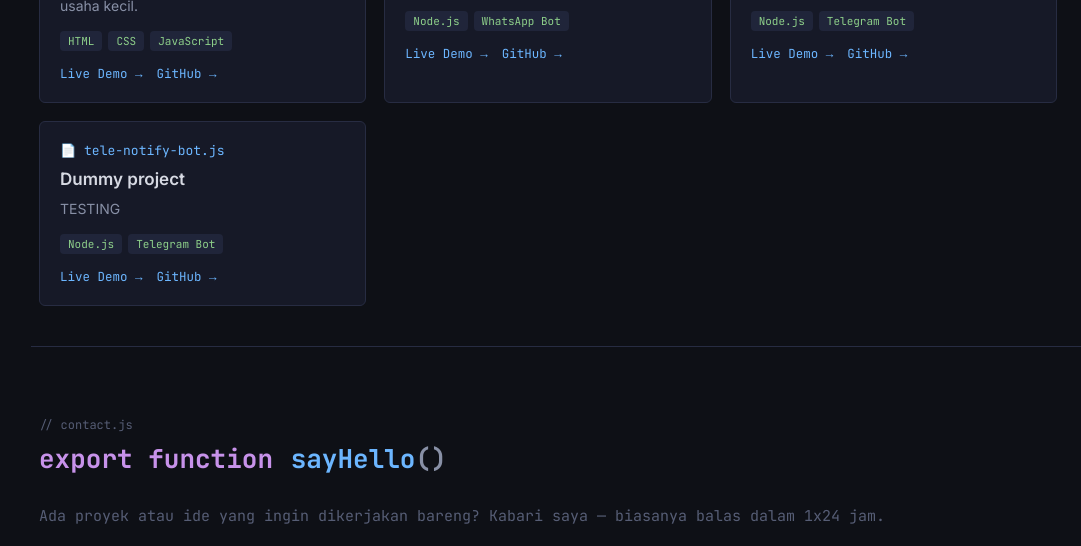
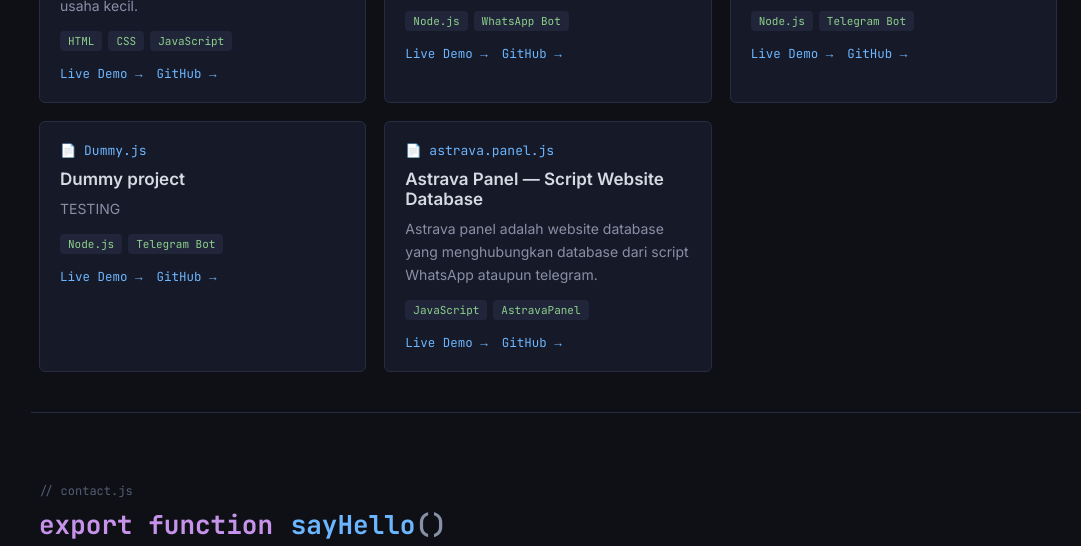
Before and after one commit to MonzFourYou/MonzDev-Portofolio, a plain HTML site: page index.html in a window 1280 px wide. Shown: the part 1756-2302 px from the top of the page, without its empty margins (199-1280 px from the left). Drawn offline with Linux system fonts and the light colour scheme.

Commit message:
update index.html

```diff
--- a/index.html
+++ b/index.html
@@ -473,12 +473,21 @@
           </div>
 
           <div class="project-card">
-            <div class="project-file">📄 <span class="fn">tele-notify-bot.js</span></div>
+            <div class="project-file">📄 <span class="fn">Dummy.js</span></div>
             <h3 class="project-title">Dummy project</h3>
             <p class="project-desc">TESTING</p>
             <div class="tag-row"><span class="tag">Node.js</span><span class="tag">Telegram Bot</span></div>
             <div class="project-links"><a href="#">Live Demo →</a><a href="#">GitHub →</a></div>
           </div>
+
+          <div class="project-card">
+            <div class="project-file">📄 <span class="fn">astrava.panel.js</span></div>
+            <h3 class="project-title">Astrava Panel — Script Website Database</h3>
+            <p class="project-desc">Astrava panel adalah website database yang menghubungkan database dari script WhatsApp ataupun telegram.</p>
+            <div class="tag-row"><span class="tag">JavaScript</span><span class="tag">AstravaPanel</span></div>
+            <div class="project-links"><a href="#">Live Demo →</a><a href="#">GitHub →</a></div>
+          </div>
+
         </div>
       </div>
     </section>
```
